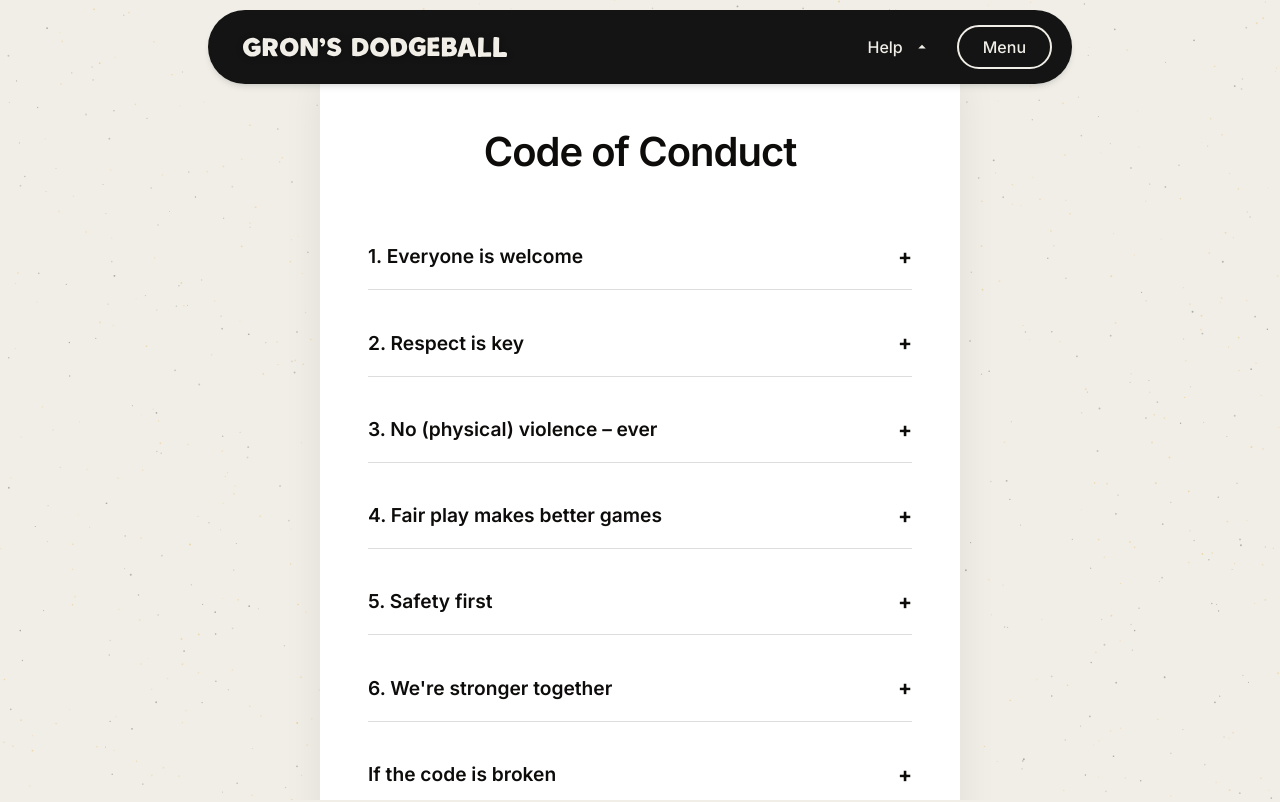
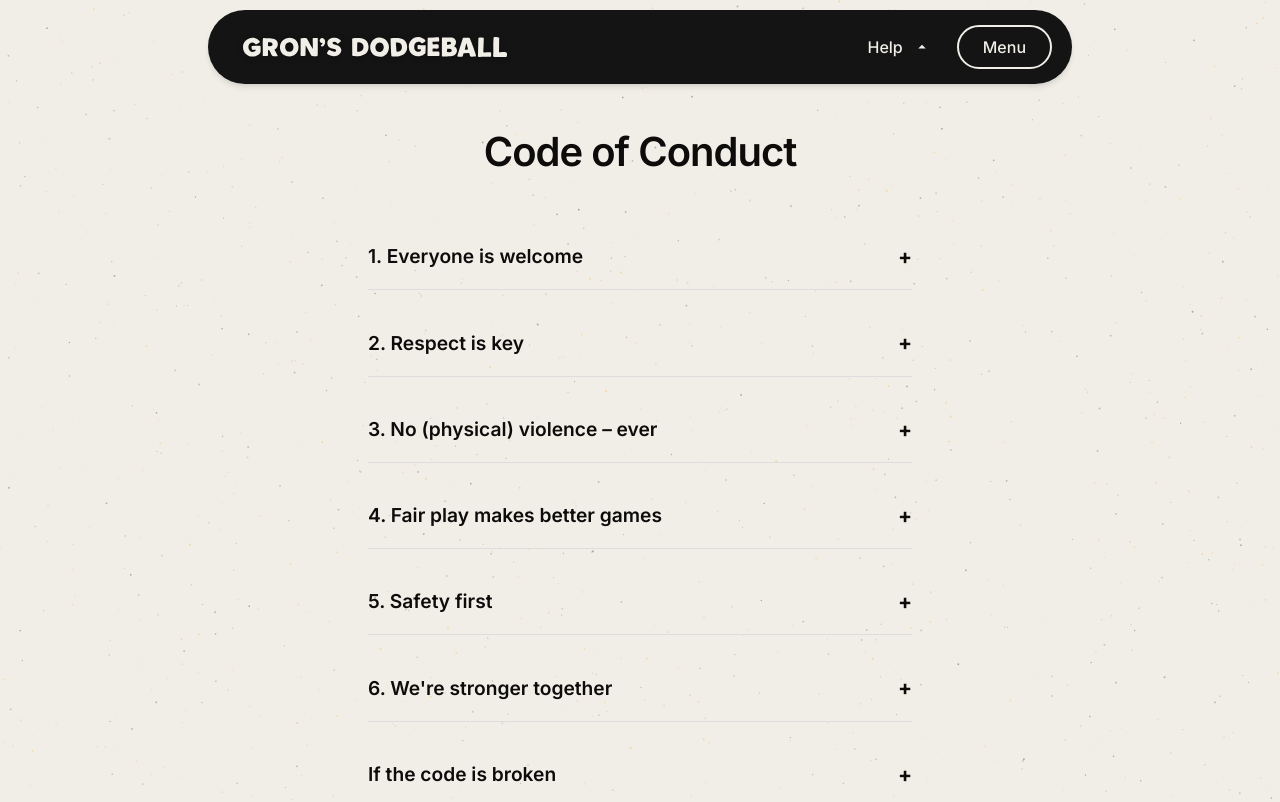
Before and after one commit to dodgeball4life/dodgeballv2, a Next.js app: page /code-of-conduct in a window 1280 px wide. Shown: the top 802 px of the page. Built offline with nearby package versions, Linux system fonts and the light colour scheme.

Commit message:
Update CSS styles for CodeOfConduct, PrivacyPolicy, and TermsOfService pages

```diff
--- a/styles/CodeOfConduct.module.css
+++ b/styles/CodeOfConduct.module.css
@@ -28,9 +28,9 @@
 .container {
   max-width: 640px;
   width: 100%;
-  background: #fff;
-  border-radius: 12px;
-  box-shadow: 0 12px 40px rgb(0 0 0 / 0.07);
+  background: transparent;
+  border-radius: 0px;
+  box-shadow: none;
   padding: 3.5rem 3rem 4rem;
   user-select: none;
 }
--- a/styles/PrivacyPolicy.module.css
+++ b/styles/PrivacyPolicy.module.css
@@ -29,9 +29,9 @@
 .main {
   max-width: 640px;
   width: 100%;
-  background: #fff;
-  border-radius: 12px;
-  box-shadow: 0 12px 40px rgb(0 0 0 / 0.07);
+  background: transparent;
+  border-radius: 0px;
+  box-shadow: none;
   padding: 3.5rem 3rem 4rem;
   user-select: none;
 }
--- a/styles/TermsOfService.module.css
+++ b/styles/TermsOfService.module.css
@@ -29,9 +29,9 @@
 .main {
   max-width: 640px;
   width: 100%;
-  background: #fff;
-  border-radius: 12px;
-  box-shadow: 0 12px 40px rgb(0 0 0 / 0.07);
+  background: transparent;
+  border-radius: 0px;
+  box-shadow: none;
   padding: 3.5rem 3rem 4rem;
   user-select: none;
 }
```
